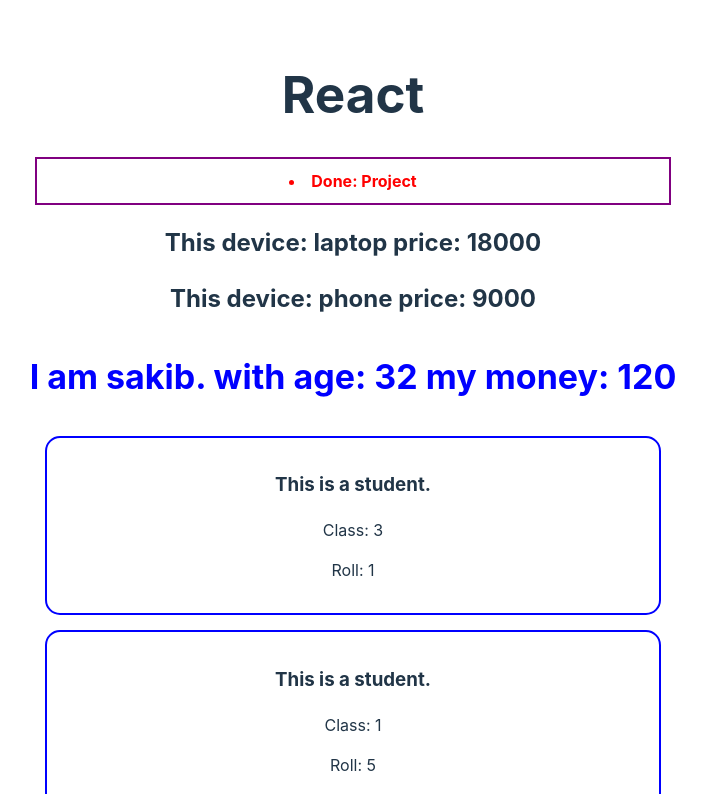
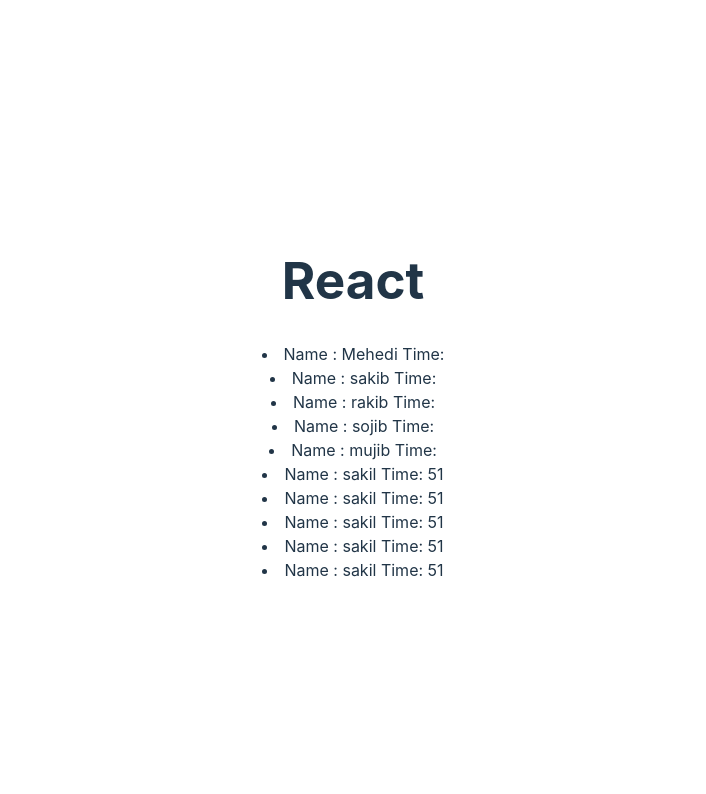
Before and after one commit to Mehedihasan-99/explore-react-core-concepts, a React (Vite) app: page / in a window 1280 px wide. Shown: the top 794 px of the page, without its empty margins (287-993 px from the left). Built offline with nearby package versions, Linux system fonts and the light colour scheme.

Commit message:
added rendering lists of using map

```diff
--- /dev/null
+++ b/src/Actor.jsx
@@ -0,0 +1,3 @@
+export default function Actor({name ,time}){
+    return <li>Name  : {name}  Time: {time}</li>
+}
--- a/src/App.jsx
+++ b/src/App.jsx
@@ -1,17 +1,34 @@
 import Todo from './todo'
+import Actor from './Actor'
 import './App.css'
 
 function App() {
+  const singers = [ 'sakib', 'rakib', 'sojib', 'mujib'];
+
+  const songs =[
+    {name: 'sakil', time: 51},
+    {name: 'sakil', time: 51},
+    {name: 'sakil', time: 51},
+    {name: 'sakil', time: 51},
+    {name: 'sakil', time: 51},
+  ]
   return (
     <>
       <h1>React</h1>
-      <Todo task='Project' isDone={true}></Todo>
+      <Actor name= "Mehedi"></Actor>
+      {
+        singers.map(singer => <Actor name = {singer}></Actor>)
+      }
+      {
+        songs.map(song => <Actor name = {song.name} time = {song.time}></Actor>)
+      }
+      {/* <Todo task='Project' isDone={true}></Todo>
       <Device name='laptop' price = '18000'></Device>
       <Device name='phone' price = '9000'></Device>
       <Person></Person>
       <Student grade="3" roll = '1'></Student>
       <Student roll = '5'></Student>
-      <Student></Student>
+      <Student></Student> */}
     </>
   )
 }
```
